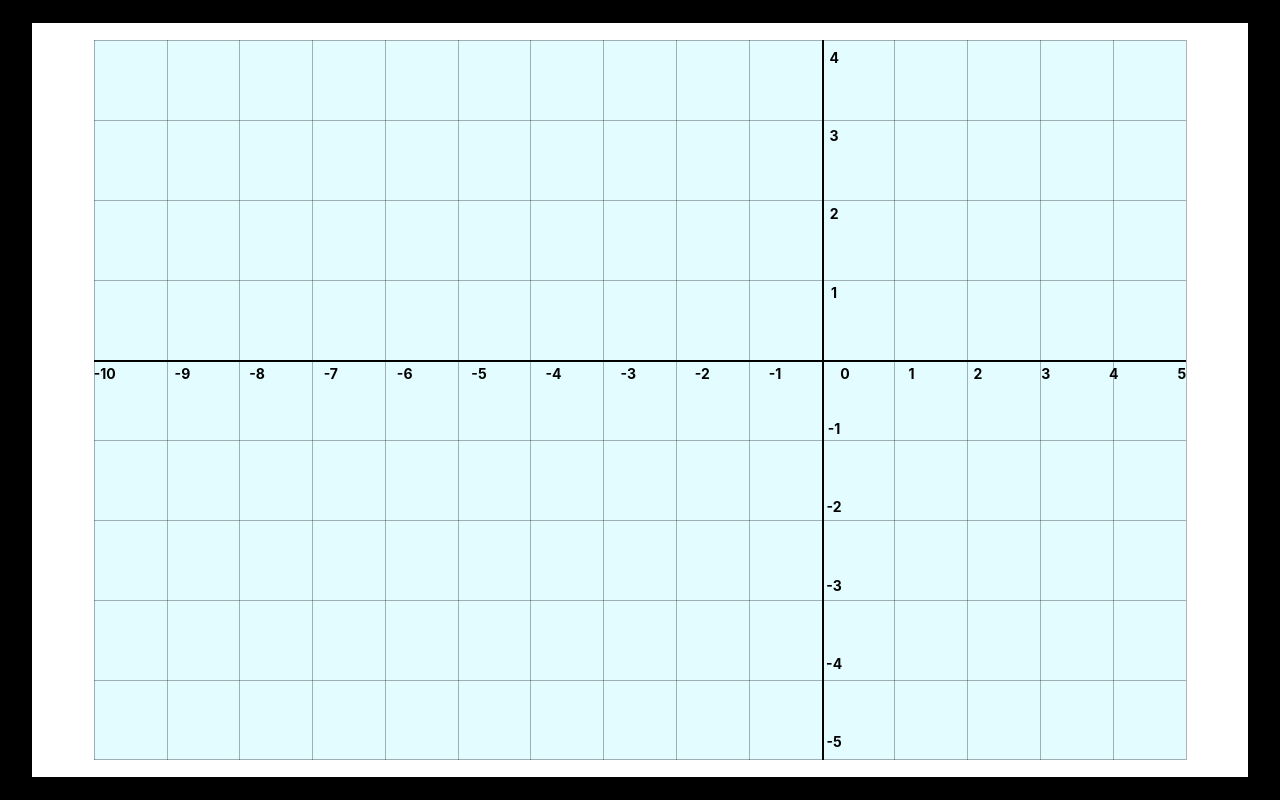
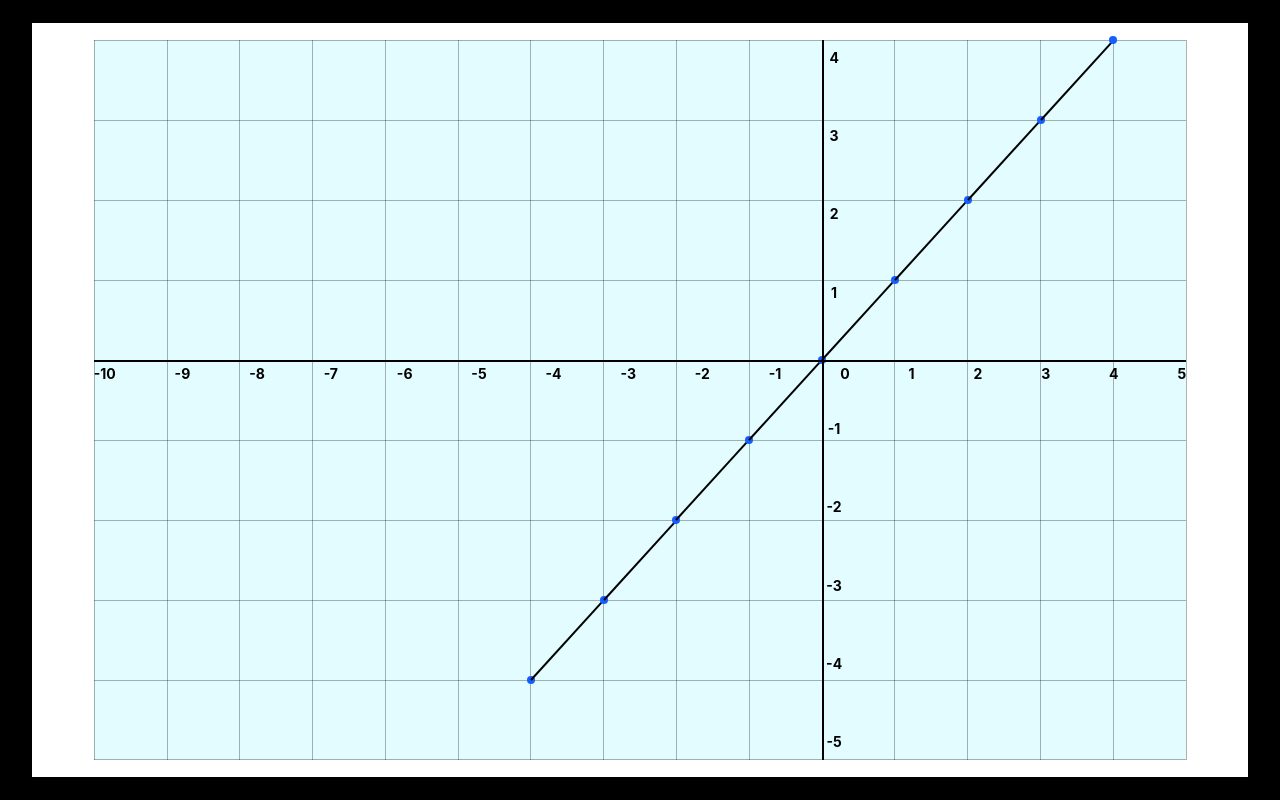
Before and after one commit to DulshanSiriwardhana/CyberHex, a React (Vite) app in the folder ML/ui/visualizations/: page / in a window 1280 px wide. Built offline with nearby package versions, Linux system fonts and the light colour scheme.

Commit message:
line creation done

```diff
--- a/ML/ui/visualizations/src/components/charts/DataPoint.tsx
+++ b/ML/ui/visualizations/src/components/charts/DataPoint.tsx
@@ -7,6 +7,7 @@ const DataPoint=({domain, range, point, next}:{domain: LineChartType["domain"],
     const [x1_precentage, y1_precentage] = calcPosition(domain, range, point);
     const [x2_precentage, y2_precentage] = next ? calcPosition(domain, range, next) : [0, 0];
     const [size, setSize] = useState({width: 0, height: 0});
+    const [{x1, y1, length, angle}, setLine] = useState(getLine(x1_precentage, y1_precentage, x2_precentage, y2_precentage, size.width, size.height));
 
     useEffect(() => {
         if(!containerRef.current) return;
@@ -20,9 +21,26 @@ const DataPoint=({domain, range, point, next}:{domain: LineChartType["domain"],
         return () => observer.disconnect();
     }, []);
 
+    useEffect(()=>{
+        setLine(getLine(x1_precentage, y1_precentage, x2_precentage, y2_precentage, size.width, size.height))
+    },[size]);
+
     return(
         <div ref={containerRef} className="absolute w-full h-full">
-            <div className="absolute" style={{left: x1_precentage}}></div>
+            <div className="absolute" style={{left: x1, top: y1, transform:"translate(-50%, -50%)"}}>
+                <div className="h-2 w-2 rounded-full bg-blue-600"></div>
+            </div>
+            {next && (
+                <div
+                className="absolute bg-black h-[2px] origin-left"
+                style={{
+                    left: x1,
+                    top: y1,
+                    width: length,
+                    transform: `translateY(-50%) rotate(${angle}deg)`,
+                }}
+                />
+            )}
         </div>
     )
 }
```
